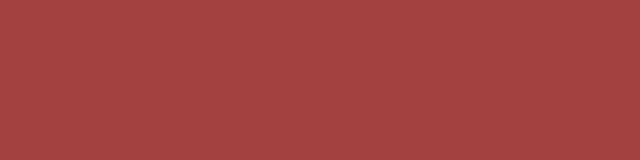
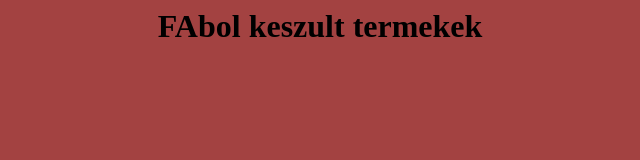
Before and after one commit to lemmeseethatshit/reclamadetechno, a plain HTML site: page index.html in a window 1280 px wide. Shown: the whole page, without its empty margins (320-960 px from the left). Drawn offline with Linux system fonts and the light colour scheme.

Commit message:
Update index.html

```diff
--- a/index.html
+++ b/index.html
@@ -4,7 +4,9 @@
    <link rel="stylesheet" href="style.css"/>
    <body>
      <header>
-
+       <h1>
+        FAbol keszult termekek
+       </h1>
      </header>
      <main>
 
```
